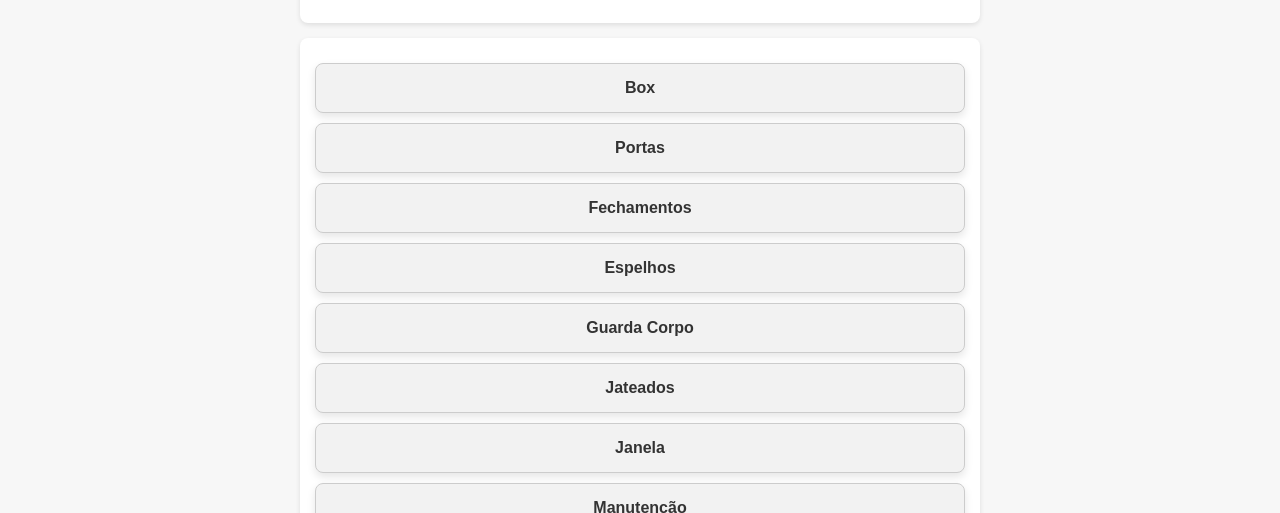
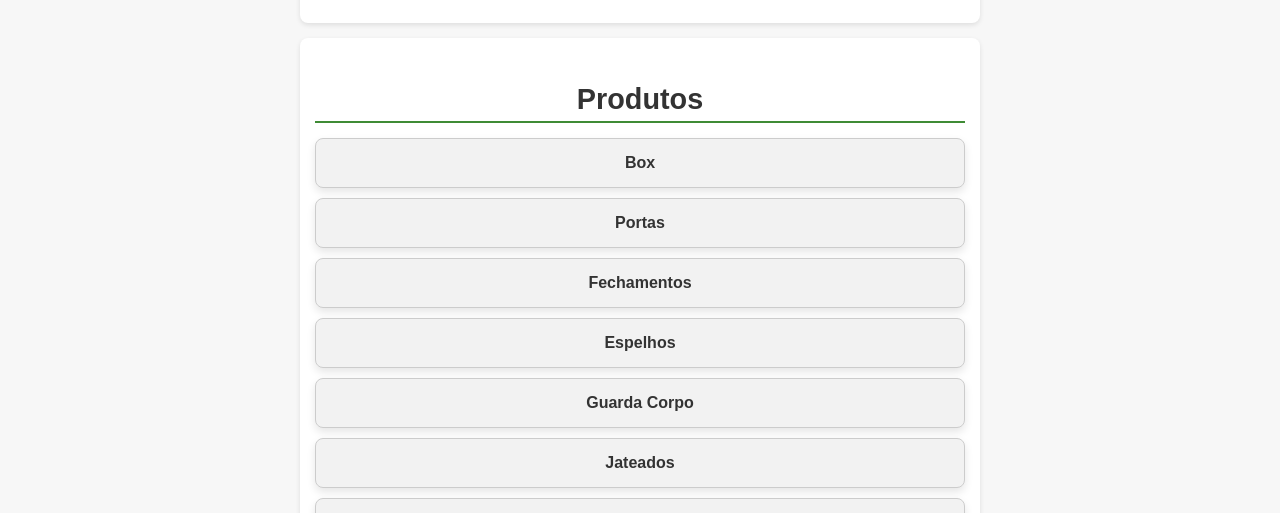
Before and after one commit to Bernardodass/penha-box, a plain HTML site: page index.html in a window 1280 px wide. Shown: the part 587-1100 px from the top of the page. Drawn offline with Linux system fonts and the light colour scheme.

```diff
--- a/index.html
+++ b/index.html
@@ -113,6 +113,9 @@
     </div>
 
     <div id="produtos">
+
+        <h2 class="loca">Produtos</h2>
+
         <div class="produto" onclick="toggleImagens(this)">Box</div>
         <div class="imagens">
             <img src="imagens/box.jpg" alt="Box 1">
```
Also changed, not shown: css/style.css (line endings or trailing spaces).
